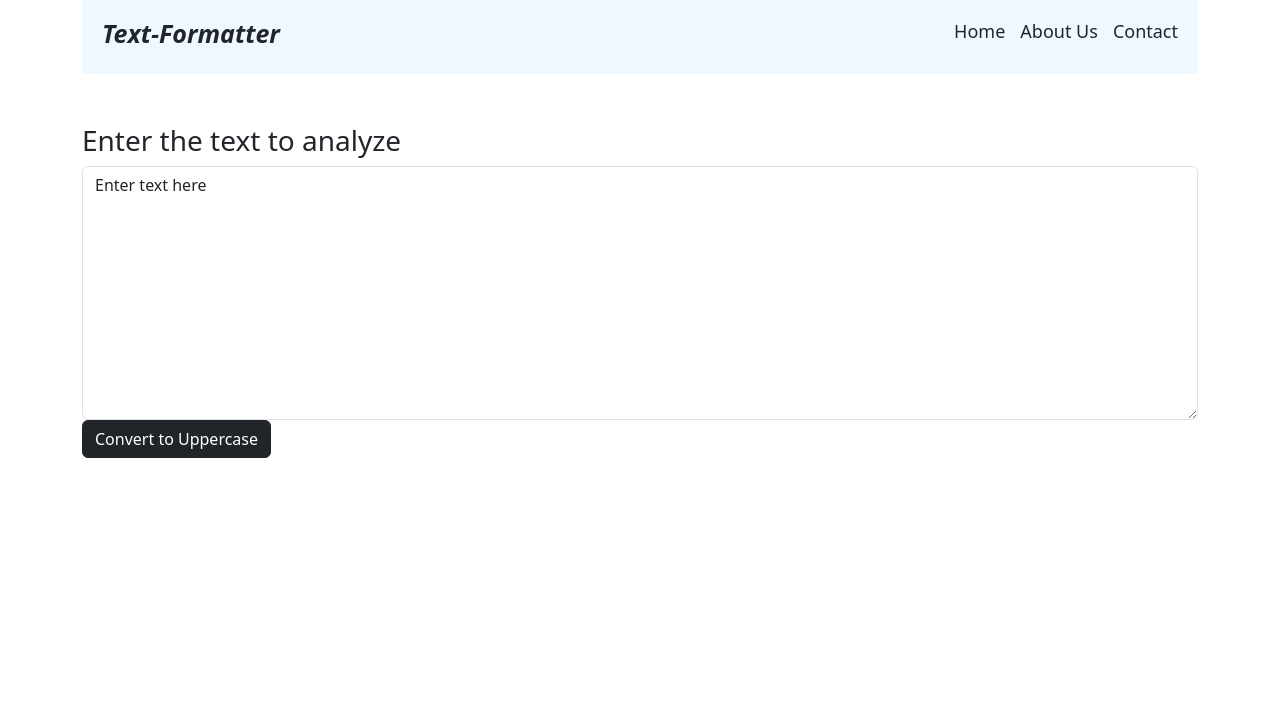
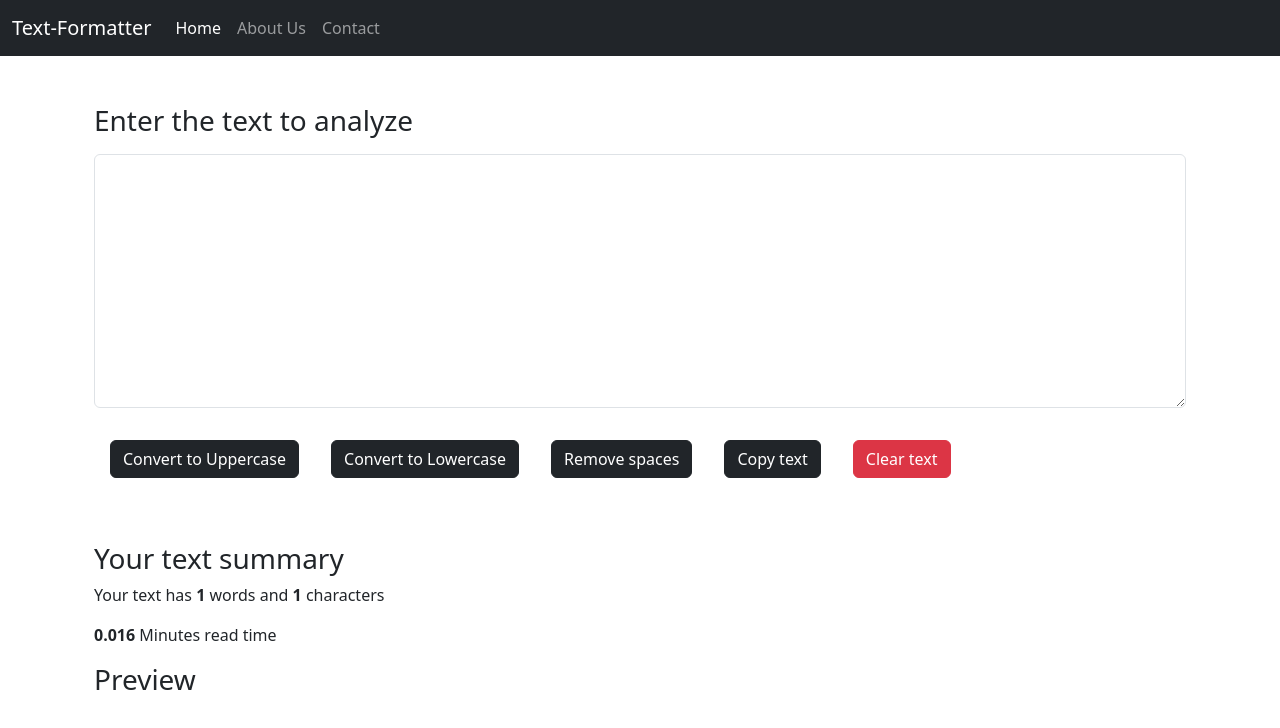
Before and after one commit to MansiRK/Text-formatter, a React (Create React App) app: page / in a window 1280 px wide. Shown: the top 728 px of the page. Built offline with nearby package versions, Linux system fonts and the light colour scheme.

Commit message:
added functionalities

```diff
--- a/src/components/Form.js
+++ b/src/components/Form.js
@@ -7,26 +7,75 @@ function Form(props){
     // text = "new text"; Wrong way to change the state
     // setText("new text"); Correct way to change the state
 
+    const [text, setText] = useState(" ");
+
     const handleUpperCase = () => {
-        console.log("You clicked uppercase button" + text)
+        // console.log("You clicked uppercase button" + text)
         let newText = text.toUpperCase()
         setText(newText)
     }
 
+    const handleLowerCase = () => {
+      let newText = text.toLowerCase()
+      setText(newText)
+    }
+
+    const handleRemoveSpaces = () => {
+      let newText = text.trim()
+      setText(newText)
+    }
+
+    const handleCopy = () => {
+      navigator.clipboard.writeText(text)
+      alert("You copied the text")
+    }
+
+    const handleClear = () => {
+      let clearText = ""
+      setText(clearText)
+      alert("You cleared the text")
+    }
+
     const handleOnChange = (event) => {
-        console.log("You click handle on change")
+        // console.log("You click handle on change")
         // Updating text
         setText(event.target.value)
     }
 
-  const [text, setText] = useState("Enter text here");
+
 
   return (
-    <div className="form mb-3">
+    <>
+    <div className="container my-5">
       <h3>{props.heading} </h3>
-      <textarea className="form-control" name="textBox" value={text} onChange={handleOnChange} cols="60" rows="10"></textarea>
-      <button className="btn btn-dark" onClick={handleUpperCase}>Convert to Uppercase</button>
+
+      <div className="my-3">
+      <textarea className="form-control" name="textBox" value={text} onChange={handleOnChange} placeholder="Enter text here to modify" cols="60" rows="10"></textarea>
+      </div>
+
+      <button className="btn btn-dark m-3" onClick={handleUpperCase}>Convert to Uppercase</button>
+
+      <button className="btn btn-dark m-3" onClick={handleLowerCase}>Convert to Lowercase</button>
+
+      <button className="btn btn-dark m-3" onClick={handleRemoveSpaces}>Remove spaces</button>
+
+      <button className="btn btn-dark m-3" onClick={handleCopy}>Copy text</button>
+
+      <button className="btn btn-danger m-3" onClick={handleClear}>Clear text</button>
+
     </div>
+
+    <div className="container">
+
+    <h3>Your text summary</h3>
+
+    <p>Your text has <b>{text.split(" ").length - 1}</b> words and <b>{text.length}</b> characters</p>
+    <p><b>{0.008 * text.split(" ").length}</b> Minutes read time</p>
+
+    <h3>Preview</h3>
+    <p>{text}</p>
+    </div>
+     </>
   )
 }
 
--- a/src/components/Nav.css
+++ b/src/components/Nav.css
@@ -1,8 +1,4 @@
-.navbar{
-    background-color: aliceblue;
-}
-
-.navbar .nav-links{
+/* .navbar .nav-links{
     display: flex;
     flex-direction: row;
     padding: 5px;
@@ -33,4 +29,4 @@ h2{
 h2:hover{
     color: rgb(236, 90, 61);
     cursor: pointer;
-}
+} */
--- a/src/components/Nav.js
+++ b/src/components/Nav.js
@@ -4,17 +4,29 @@ import PropTypes from 'prop-types'
 
 //Passing props
 function Nav(props) {
+
   return (
-    <div className='container'>
-      <nav className='navbar'>
-        <h2>Text-Formatter</h2>
-        <ul className='nav-links'>
-            <li>{props.home}</li>
-            <li>{props.about}</li>
-            <li>Contact</li>
-        </ul>
-      </nav>
+  <nav className="navbar navbar-expand-lg navbar-dark bg-dark">
+  <div className="container-fluid">
+    <a className="navbar-brand" href="/">Text-Formatter</a>
+    <button className="navbar-toggler" type="button" data-bs-toggle="collapse" data-bs-target="#navbarText" aria-controls="navbarText" aria-expanded="false" aria-label="Toggle navigation">
+      <span className="navbar-toggler-icon"></span>
+    </button>
+    <div className="collapse navbar-collapse" id="navbarText">
+      <ul className="navbar-nav me-2 mb-2 mb-lg-0 align-items-end">
+        <li className="nav-item">
+          <a className="nav-link active" aria-current="page" href="/">{props.home}</a>
+        </li>
+        <li className="nav-item">
+          <a className="nav-link" href="/">{props.about}</a>
+        </li>
+        <li className="nav-item">
+          <a className="nav-link" href="/">Contact</a>
+        </li>
+      </ul>
     </div>
+  </div>
+</nav>
   )
 }
 
@@ -29,7 +41,7 @@ Nav.propTypes =
 
 // If prop is not passed then this are the default props
 Nav.defaultProps = {
-  title: "Set title here",
+  home: "Set Home title here",
   about: "Set about text here"
 }
 
```
Also changed, not shown: src/components/Form.css (line endings or trailing spaces).
